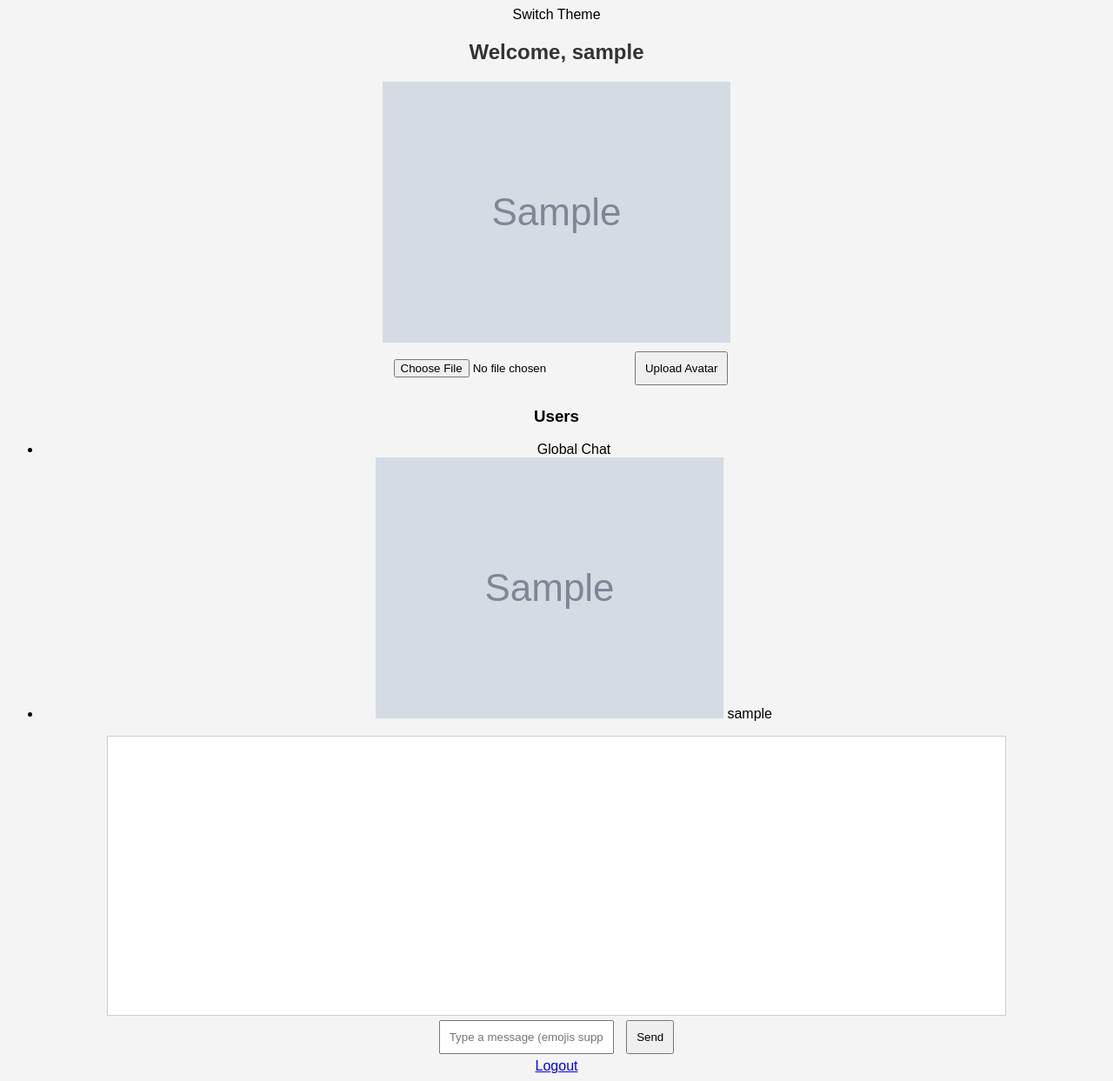
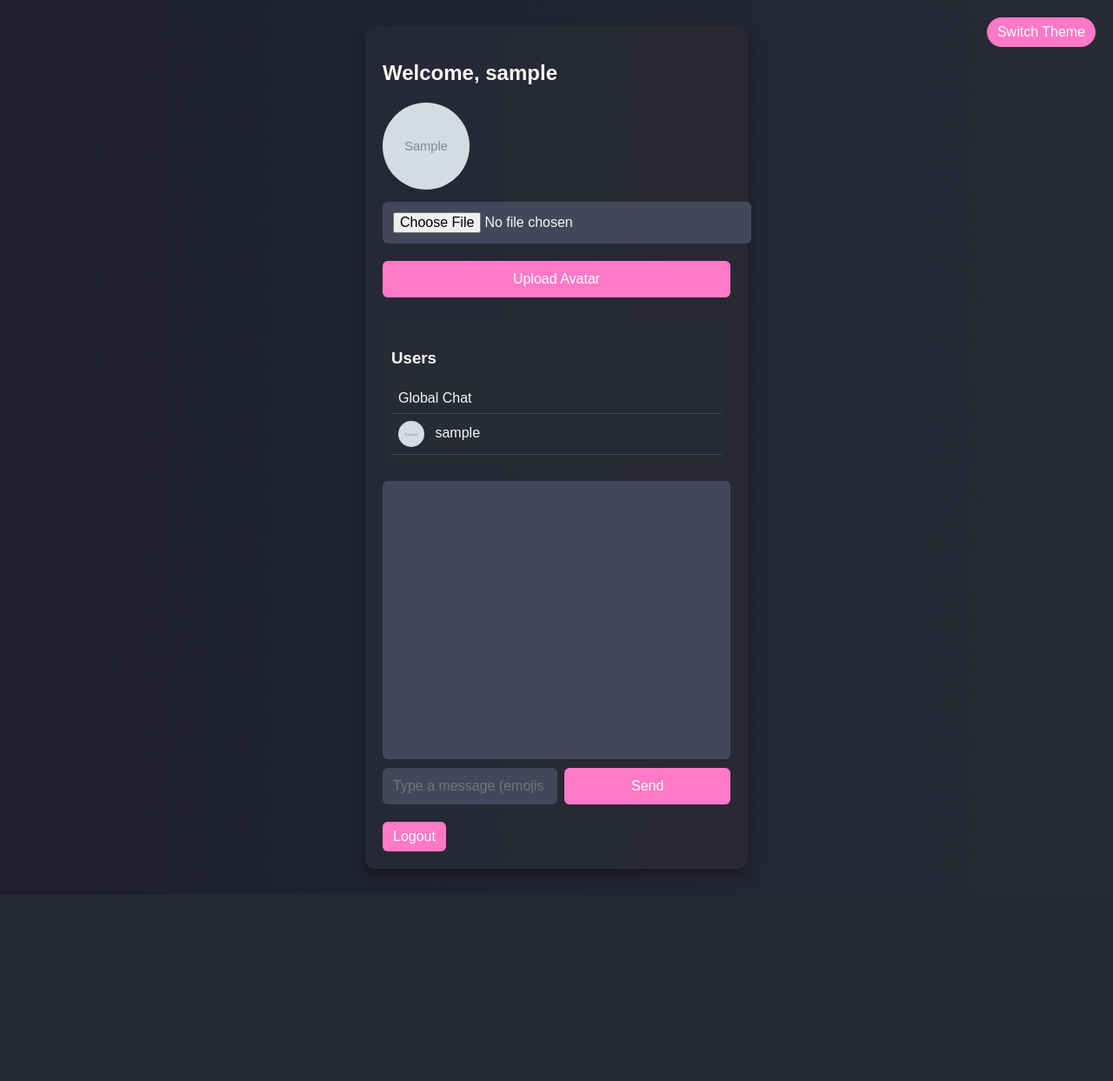
Before and after one commit to duckythekingofduck/first, a Flask app: page /chat in a window 1280 px wide. Shown: the whole page at 87% size. After the commit the page ends 1005 px from the top, so only its background shows below. Run offline with Flask 3, Linux system fonts and the light colour scheme; the visitor is signed in with stand-in values (Sample User, id 1); grey boxes marked "Sample" are stand-in pictures; a database or web service that is not in the repository returns one stand-in record (values such as "Sample title"); some libraries are stand-ins or nearby versions.

Commit message:
Update styles.css

```diff
--- a/static/styles.css
+++ b/static/styles.css
@@ -1,24 +1,183 @@
+/* General Styles */
 body {
-    font-family: Arial, sans-serif;
-    text-align: center;
-    background-color: #f4f4f4;
+  font-family: 'Poppins', sans-serif;
+  background: linear-gradient(to right, #1e1e2e, #282a36);
+  color: #f8f8f2;
+  margin: 0;
+  padding: 0;
+  transition: background 0.3s ease-in-out;
 }
 
-h2 {
-    color: #333;
+/* Containers */
+.login-container, .chat-container {
+  background: rgba(40, 42, 54, 0.9);
+  margin: 30px auto;
+  padding: 20px;
+  border-radius: 12px;
+  width: 90%;
+  max-width: 400px;
+  box-shadow: 0 8px 15px rgba(0, 0, 0, 0.3);
+  animation: fadeIn 0.5s ease-in-out;
 }
 
+/* Inputs & Buttons */
 input, button {
-    padding: 10px;
-    margin: 5px;
+  width: 100%;
+  padding: 12px;
+  margin: 10px 0;
+  border-radius: 6px;
+  border: none;
+  font-size: 16px;
+}
+input {
+  background: #44475a;
+  color: #f8f8f2;
+}
+button {
+  background: #ff79c6;
+  color: white;
+  cursor: pointer;
+  transition: background 0.3s, transform 0.2s;
+}
+button:hover {
+  background: #ff92dc;
+  transform: scale(1.05);
 }
 
-#chat-box {
-    width: 80%;
-    height: 300px;
-    border: 1px solid #ccc;
-    overflow-y: scroll;
-    margin: auto;
-    padding: 10px;
-    background: white;
+/* Links */
+a {
+  color: #ff79c6;
+  text-decoration: none;
 }
+a:hover {
+  text-decoration: underline;
+}
+
+/* Chat Box */
+.chat-box {
+  background: #44475a;
+  height: 300px;
+  overflow-y: auto;
+  border-radius: 6px;
+  padding: 10px;
+}
+.message {
+  margin: 5px 0;
+  padding: 8px;
+  border-radius: 6px;
+  max-width: 80%;
+  word-wrap: break-word;
+}
+.sent {
+  background: #50fa7b;
+  color: black;
+  margin-left: auto;
+  text-align: right;
+}
+.received {
+  background: #6272a4;
+  text-align: left;
+}
+
+/* Profile & Users */
+.profile {
+  margin-bottom: 20px;
+}
+.avatar {
+  width: 100px;
+  height: 100px;
+  border-radius: 50%;
+}
+.small-avatar {
+  width: 30px;
+  height: 30px;
+  border-radius: 50%;
+  vertical-align: middle;
+  margin-right: 8px;
+}
+.users-box {
+  background: #282a36;
+  padding: 10px;
+  border-radius: 6px;
+  margin-bottom: 20px;
+  text-align: left;
+}
+.users-box ul {
+  list-style: none;
+  padding: 0;
+  margin: 0;
+}
+.users-box li {
+  padding: 8px;
+  border-bottom: 1px solid #44475a;
+  cursor: pointer;
+  transition: background 0.3s;
+}
+.users-box li:hover {
+  background: #44475a;
+}
+
+/* Chat Controls */
+.chat-controls {
+  display: flex;
+  gap: 8px;
+}
+.chat-controls input {
+  flex-grow: 1;
+}
+
+/* Logout Button */
+.logout-button {
+  display: inline-block;
+  margin-top: 10px;
+  background: #ff79c6;
+  padding: 8px 12px;
+  border-radius: 6px;
+  color: white;
+  text-decoration: none;
+  transition: background 0.3s;
+}
+.logout-button:hover {
+  background: #ff92dc;
+}
+
+/* Theme Toggle */
+.theme-toggle {
+  position: fixed;
+  top: 20px;
+  right: 20px;
+  background: #ff79c6;
+  padding: 8px 12px;
+  border-radius: 20px;
+  cursor: pointer;
+  color: white;
+  transition: background 0.3s;
+}
+.theme-toggle:hover {
+  background: #ff92dc;
+}
+
+/* Dark Mode */
+.dark-mode {
+  background: #000;
+  color: #f8f8f2;
+}
+
+/* Animations */
+@keyframes fadeIn {
+  from { opacity: 0; transform: translateY(-20px); }
+  to { opacity: 1; transform: translateY(0); }
+}
+
+/* Responsive */
+@media (max-width: 600px) {
+  .login-container, .chat-container {
+    border-radius: 0;
+    box-shadow: none;
+    width: 100%;
+    margin: 0;
+  }
+  .chat-box {
+    height: 250px;
+  }
+}
```
